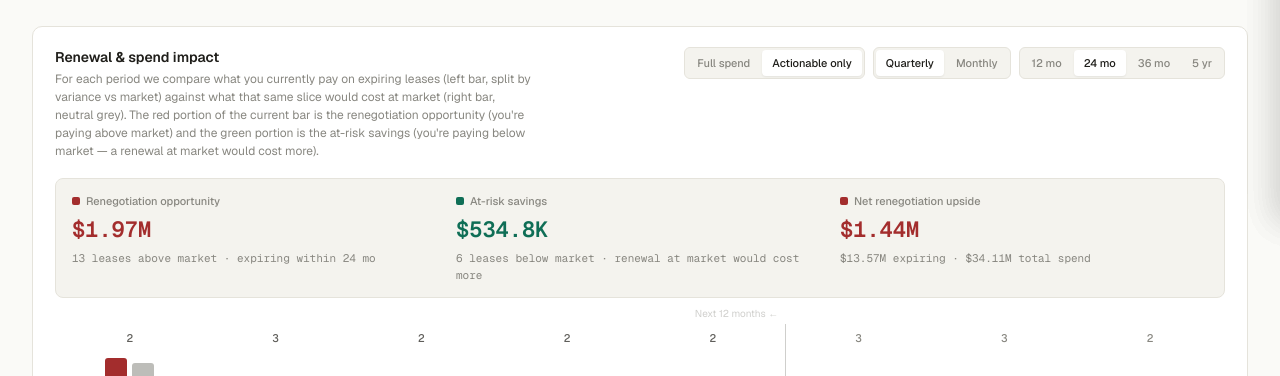
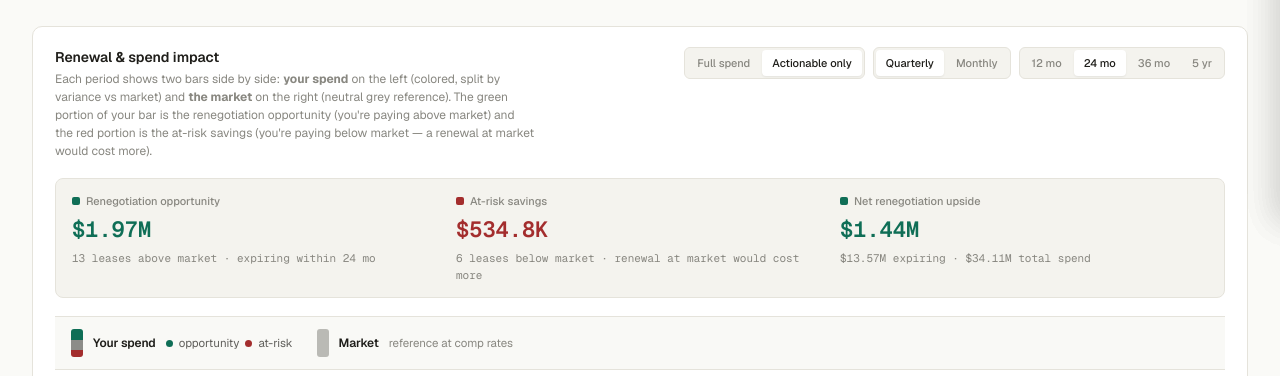
Before and after one commit to pazkagan-Unframe/mi2.0, a Next.js app: page / in a window 1280 px wide. Shown: the part 576-952 px from the top of the page. Built offline with nearby package versions, Linux system fonts and the light colour scheme; no server answers.

Commit message:
feat: flip color semantics for opportunity and at-risk savings
Consistently change colors for above-market and below-market savings; add visual legend.

```diff
--- a/app/globals.css
+++ b/app/globals.css
@@ -2268,6 +2268,70 @@ button.list-item.clickable:last-child { border-bottom: none; }
 .sc-top-neutral {
   background: color-mix(in srgb, var(--text-3) 60%, transparent);
 }
+
+/* Visual key — sits between the totals strip and the chart, so users read
+   each pair as "your spend (colored) vs market (grey)" before scanning the
+   bars themselves. The two miniature bars mirror the actual chart segments
+   1:1. */
+.sc-key {
+  display: flex;
+  gap: 24px;
+  padding: 12px 16px;
+  margin: 0 0 8px;
+  border-top: 1px solid var(--border);
+  border-bottom: 1px solid var(--border);
+  background: color-mix(in srgb, var(--surface-2) 50%, transparent);
+}
+.sc-key-pair {
+  display: flex;
+  align-items: center;
+  gap: 10px;
+  font-size: 12px;
+}
+.sc-key-bar {
+  display: flex;
+  flex-direction: column-reverse;
+  width: 12px;
+  height: 28px;
+  border-radius: 3px;
+  overflow: hidden;
+  flex-shrink: 0;
+}
+.sc-key-seg {
+  display: block;
+  width: 100%;
+}
+.sc-key-bar-yours .sc-key-seg.sc-top-risk { height: 25%; }
+.sc-key-bar-yours .sc-key-seg.sc-top-current { height: 35%; }
+.sc-key-bar-yours .sc-key-seg.sc-top-savings { height: 40%; }
+.sc-key-bar-market .sc-key-seg.sc-top-market { height: 100%; }
+.sc-key-label {
+  font-weight: 600;
+  color: var(--text);
+  letter-spacing: -0.01em;
+}
+.sc-key-sub {
+  display: inline-flex;
+  align-items: center;
+  gap: 6px;
+  color: var(--text-2);
+  font-size: 11.5px;
+}
+.sc-key-sub.muted {
+  color: var(--text-3);
+}
+.sc-key-sub .dot {
+  width: 7px;
+  height: 7px;
+  border-radius: 50%;
+  display: inline-block;
+}
+@media (max-width: 720px) {
+  .sc-key {
+    flex-direction: column;
+    gap: 12px;
+  }
+}
 .tl-col.dim .sc-seg { opacity: 0.55; }
 .tl-col.dim .sc-seg-locked { opacity: 0.4; }
 
--- a/components/spend-composition.tsx
+++ b/components/spend-composition.tsx
@@ -68,8 +68,11 @@ export function SpendComposition({ rows, onSelectPeriod }: Props) {
       : netDollars < 0
         ? "Net at-risk savings"
         : "Net to market"
+  // Color convention across the whole component:
+  //   Opportunity (above market → you can renegotiate down) → green / success
+  //   At-risk savings (below market → renewal will cost more) → red / danger
   const netClass =
-    netDollars > 0 ? "danger" : netDollars < 0 ? "success" : "muted"
+    netDollars > 0 ? "success" : netDollars < 0 ? "danger" : "muted"
 
   return (
     <section className="card timeline-card spend-card">
@@ -77,11 +80,11 @@ export function SpendComposition({ rows, onSelectPeriod }: Props) {
         <div>
           <div className="card-title">Renewal &amp; spend impact</div>
           <div className="card-sub">
-            For each period we compare what you currently pay on expiring
-            leases (left bar, split by variance vs market) against what that
-            same slice would cost at market (right bar, neutral grey). The red
-            portion of the current bar is the renegotiation opportunity
-            (you&apos;re paying above market) and the green portion is the
+            Each period shows two bars side by side: <strong>your spend</strong>
+            {" "}on the left (colored, split by variance vs market) and{" "}
+            <strong>the market</strong> on the right (neutral grey reference).
+            The green portion of your bar is the renegotiation opportunity
+            (you&apos;re paying above market) and the red portion is the
             at-risk savings (you&apos;re paying below market — a renewal at
             market would cost more).
           </div>
@@ -146,10 +149,10 @@ export function SpendComposition({ rows, onSelectPeriod }: Props) {
       <div className="timeline-totals">
         <div className="totals-block">
           <div className="totals-label">
-            <span className="dot above" />
+            <span className="dot success" />
             Renegotiation opportunity
           </div>
-          <div className="totals-value danger">
+          <div className="totals-value success">
             {formatDollars(data.horizonOpportunity)}
           </div>
           <div className="totals-meta">
@@ -160,10 +163,10 @@ export function SpendComposition({ rows, onSelectPeriod }: Props) {
         </div>
         <div className="totals-block">
           <div className="totals-label">
-            <span className="dot below" />
+            <span className="dot danger" />
             At-risk savings
           </div>
-          <div className="totals-value success">
+          <div className="totals-value danger">
             {formatDollars(data.horizonAtRisk)}
           </div>
           <div className="totals-meta">
@@ -184,6 +187,30 @@ export function SpendComposition({ rows, onSelectPeriod }: Props) {
             {formatDollars(data.horizonExpiringCurrent)} expiring ·{" "}
             {formatDollars(data.portfolioAnnualSpend)} total spend
           </div>
+        </div>
+      </div>
+
+      {/* Visual key — anchors the two-bar metaphor right above the chart so
+          users immediately read each pair as "your spend vs market". */}
+      <div className="sc-key" aria-hidden="true">
+        <div className="sc-key-pair">
+          <div className="sc-key-bar sc-key-bar-yours">
+            <span className="sc-key-seg sc-top-risk" />
+            <span className="sc-key-seg sc-top-current" />
+            <span className="sc-key-seg sc-top-savings" />
+          </div>
+          <div className="sc-key-label">Your spend</div>
+          <div className="sc-key-sub">
+            <span className="dot success" /> opportunity
+            <span className="dot danger" /> at-risk
+          </div>
+        </div>
+        <div className="sc-key-pair">
+          <div className="sc-key-bar sc-key-bar-market">
+            <span className="sc-key-seg sc-top-market" />
+          </div>
+          <div className="sc-key-label">Market</div>
+          <div className="sc-key-sub muted">reference at comp rates</div>
         </div>
       </div>
 
@@ -308,22 +335,25 @@ function CurrentStack({
   atH: number
   belowH: number
 }) {
-  // The "current" bar splits the actionable spend by variance vs market:
-  //   bottom → top: locked (grey) | at-risk savings (green) | at-market | opportunity (red)
-  // The vertical order intentionally puts the green floor first (positions
-  // currently below market — savings you'd lose at renewal) and the red cap
-  // on top (positions currently above market — what you can renegotiate
-  // down). Stacking is bottom-anchored using the running cumulative height.
-  const greenBottom = lockedH
-  const atBottom = greenBottom + belowH
-  const redBottom = atBottom + atH
+  // The "your spend" bar splits the actionable spend by variance vs market.
+  // Stacking convention (bottom → top):
+  //   locked (grey) | at-risk savings (red, below market) | at-market (neutral)
+  //   | renegotiation opportunity (green, above market)
+  // The red floor sits next to the locked baseline because below-market
+  // positions are "exposed" — at renewal you'd pay closer to market and
+  // those savings disappear. The green cap rides on top because that's
+  // money you can negotiate down. Stacks are bottom-anchored using the
+  // running cumulative height.
+  const redBottom = lockedH
+  const atBottom = redBottom + belowH
+  const greenBottom = atBottom + atH
   return (
     <div className="sc-stack" aria-hidden="true">
       <div className="sc-seg sc-seg-locked" style={{ height: `${lockedH}%` }} />
       {belowH > 0 && (
         <div
-          className="sc-seg sc-seg-top sc-top-savings"
-          style={{ height: `${belowH}%`, bottom: `${greenBottom}%` }}
+          className="sc-seg sc-seg-top sc-top-risk"
+          style={{ height: `${belowH}%`, bottom: `${redBottom}%` }}
         />
       )}
       {atH > 0 && (
@@ -334,8 +364,8 @@ function CurrentStack({
       )}
       {aboveH > 0 && (
         <div
-          className="sc-seg sc-seg-top sc-top-risk"
-          style={{ height: `${aboveH}%`, bottom: `${redBottom}%` }}
+          className="sc-seg sc-seg-top sc-top-savings"
+          style={{ height: `${aboveH}%`, bottom: `${greenBottom}%` }}
         />
       )}
     </div>
@@ -366,7 +396,7 @@ function MarketStack({
 function SpendTooltip({ bucket: b }: { bucket: SpendBucket }) {
   const netDollars = b.opportunity - b.atRisk
   const netClass =
-    netDollars > 0 ? "danger" : netDollars < 0 ? "success" : "muted"
+    netDollars > 0 ? "success" : netDollars < 0 ? "danger" : "muted"
   const netLabel =
     netDollars > 0
       ? "Net renegotiation upside"
@@ -379,15 +409,15 @@ function SpendTooltip({ bucket: b }: { bucket: SpendBucket }) {
       <div className="tl-tip-title">{b.longLabel}</div>
       <div className="tl-tip-row">
         <span className="lbl">
-          <span className="dot above" /> Opportunity (above market)
+          <span className="dot success" /> Opportunity (above market)
         </span>
-        <span className="val danger">{formatDollars(b.opportunity)}</span>
+        <span className="val success">{formatDollars(b.opportunity)}</span>
       </div>
       <div className="tl-tip-row">
         <span className="lbl">
-          <span className="dot below" /> At-risk savings (below market)
+          <span className="dot danger" /> At-risk savings (below market)
         </span>
-        <span className="val success">{formatDollars(b.atRisk)}</span>
+        <span className="val danger">{formatDollars(b.atRisk)}</span>
       </div>
       <div className="tl-tip-row">
         <span className="lbl">{netLabel}</span>
```
